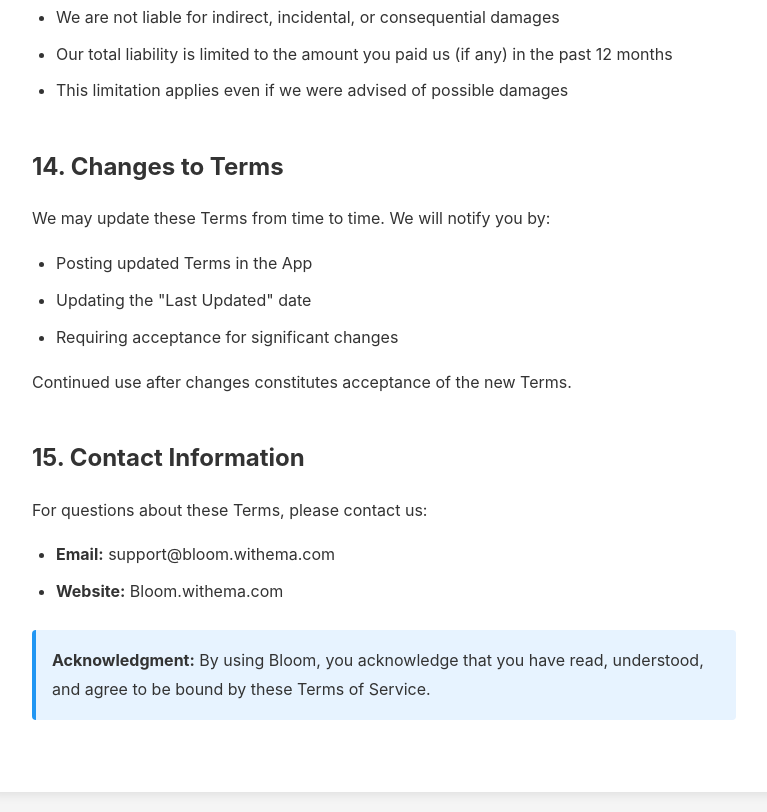
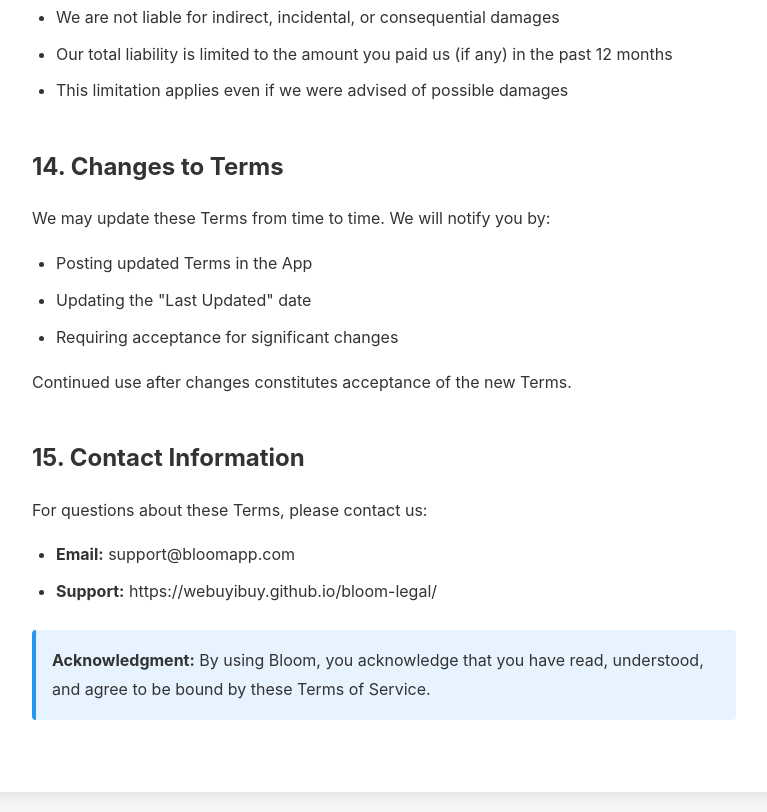
Before and after one commit to webuyibuy/bloom-legal, a plain HTML site: page terms.html in a window 1280 px wide. Shown: the part 4757-5569 px from the top of the page, without its empty margins (256-1023 px from the left). Drawn offline with Linux system fonts and the light colour scheme.

Commit message:
Update contact information in terms of service

```diff
--- a/terms.html
+++ b/terms.html
@@ -271,8 +271,8 @@
         <h2>15. Contact Information</h2>
         <p>For questions about these Terms, please contact us:</p>
         <ul>
-            <li><strong>Email:</strong> support@bloom.withema.com</li>
-            <li><strong>Website:</strong> Bloom.withema.com</li>
+            <li><strong>Email:</strong> support@bloomapp.com</li>
+            <li><strong>Support:</strong> https://webuyibuy.github.io/bloom-legal/</li>
         </ul>
 
         <div class="highlight">
```
